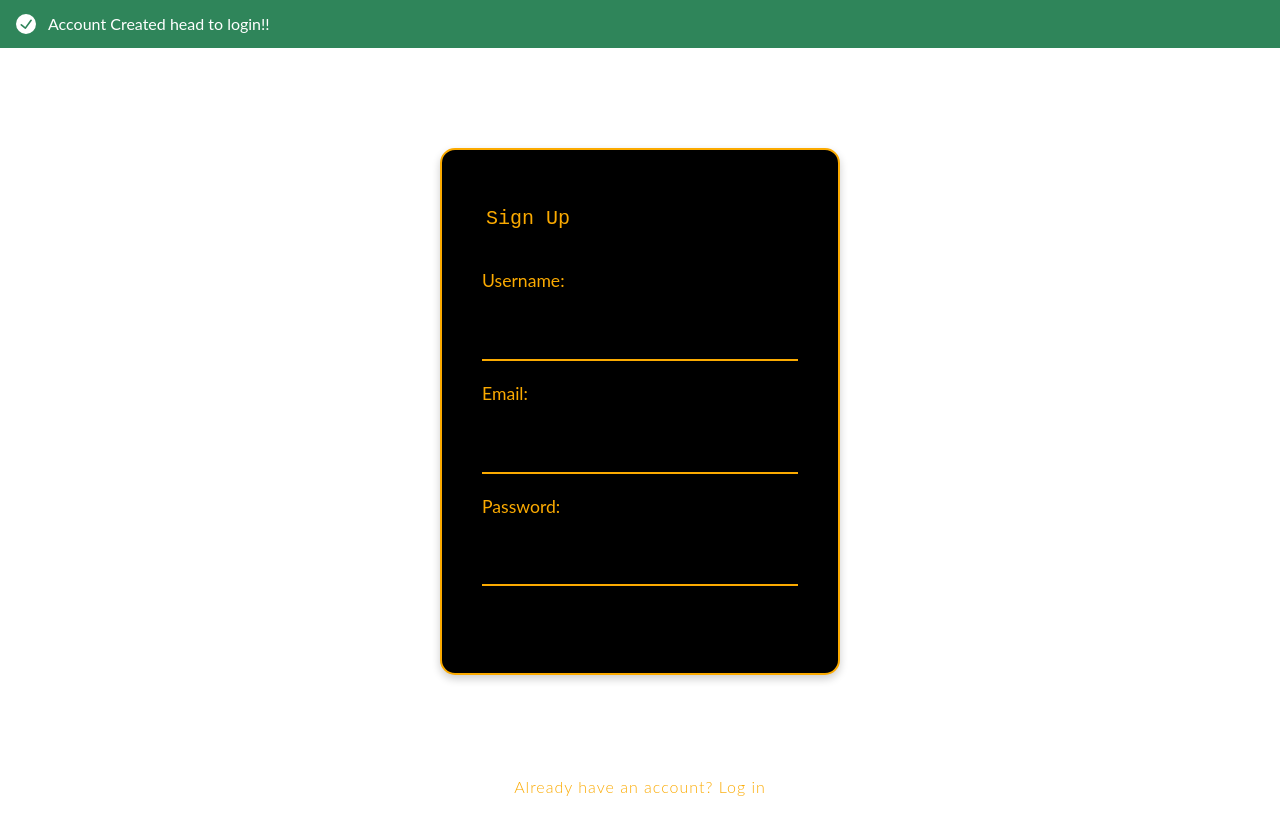
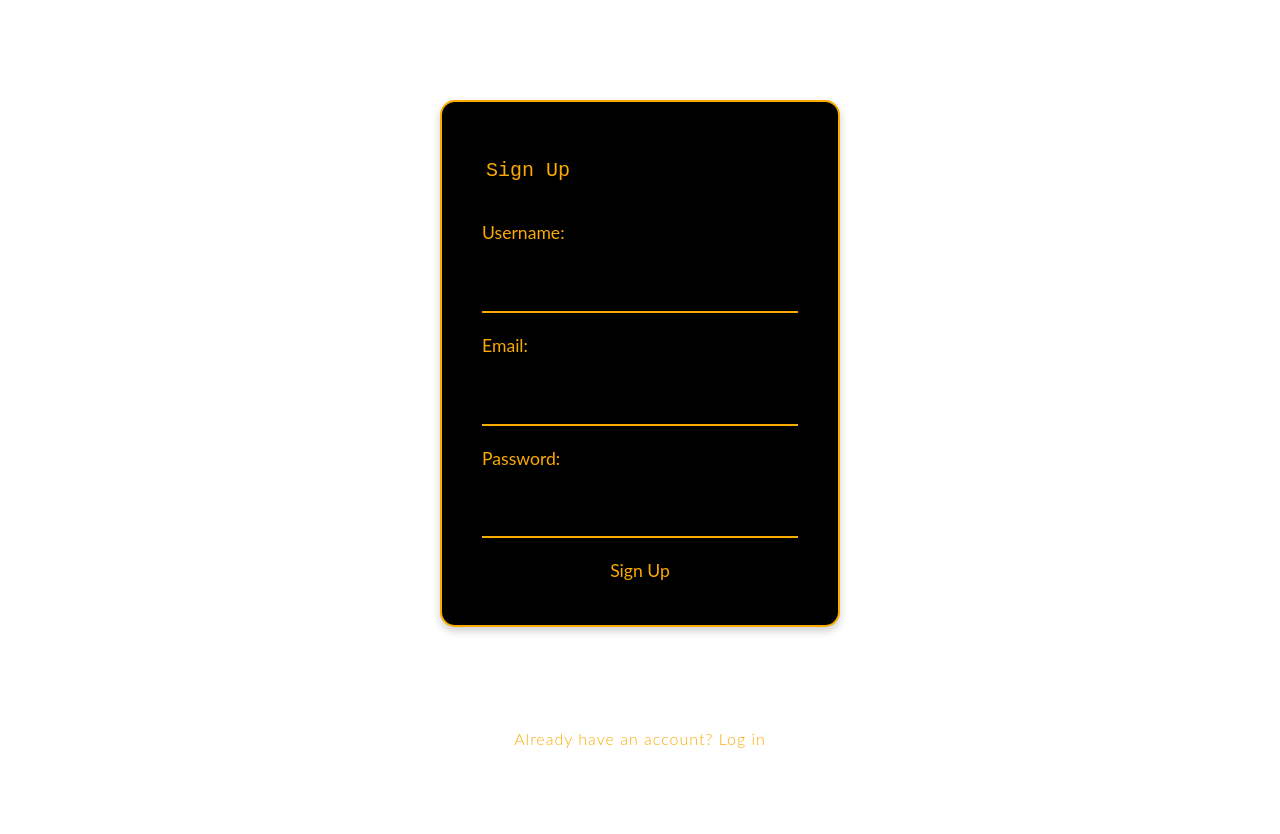
Before and after one commit to Pythonwithsean/Bellabeauty, a React (Vite) app: page /sign-up in a window 1280 px wide. Shown: the top 834 px of the page. Before the commit the page ends 800 px from the top, so only its background shows below. Built offline with nearby package versions, Linux system fonts and the light colour scheme.

Commit message:
"Commit"

```diff
--- a/src/Imports/imports.ts
+++ b/src/Imports/imports.ts
@@ -3,5 +3,6 @@ import Home from "../pages/Home";
 import NotFound from "../pages/NotFound.js";
 
 import Location from "../components/Location.js";
+import { AuthProvider, auth, type AuthcontextType } from "../pages/auth/authProvider.js";
 
-export { Signup, Home, Location, NotFound };
+export { Signup, Home, Location, NotFound, AuthProvider, auth, type AuthcontextType };
--- a/src/pages/App.tsx
+++ b/src/pages/App.tsx
@@ -3,6 +3,7 @@ import { Signup } from "../Imports/imports";
 import "../styles/index.css";
 import { BrowserRouter as Router, Route, Routes } from "react-router-dom";
 import { NotFound } from "../Imports/imports";
+import { AuthProvider } from "../Imports/imports";
 
 function App() {
   return (
@@ -11,7 +12,15 @@ function App() {
         <div>
           <Routes>
             <Route path="*" element={<NotFound />}></Route>
-            <Route path="/" element={<Home />}></Route>
+            <Route
+              path="/"
+              element={
+                <AuthProvider>
+                  <Home />
+                </AuthProvider>
+              }
+            ></Route>
+
             <Route path="/sign-up" element={<Signup />}></Route>
           </Routes>
         </div>
--- a/src/pages/auth/Signup.tsx
+++ b/src/pages/auth/Signup.tsx
@@ -1,4 +1,10 @@
-import { FormEvent, LegacyRef, MutableRefObject, useRef } from "react";
+import {
+  FormEvent,
+  LegacyRef,
+  MutableRefObject,
+  useRef,
+  useState,
+} from "react";
 import "../../styles/signup.css";
 import { Alert, AlertIcon } from "@chakra-ui/react";
 
@@ -12,6 +18,8 @@ export default function Signup() {
   const passwordRef: MutableRefObject<
     HTMLFormElement | HTMLInputElement | undefined
   > = useRef();
+
+  const [TOKEN, SETTOKEN] = useState<boolean>(false);
 
   const signUpFunc = async (
     username: string,
@@ -34,8 +42,12 @@ export default function Signup() {
       if (response.ok) {
         console.log("Sign up successful");
         const r = await response.json();
+        localStorage.setItem("TOKEN", r.TOKEN);
 
-        localStorage.setItem("TOKEN", r.TOKEN);
+        const t = localStorage.getItem("TOKEN");
+        if (t) {
+          SETTOKEN(true);
+        }
       } else {
         console.error("Sign up failed");
       }
@@ -46,6 +58,7 @@ export default function Signup() {
 
   const handleSubmit = async (e: FormEvent<HTMLFormElement>) => {
     e.preventDefault();
+
     signUpFunc(
       usernameRef.current?.value,
       emailRef.current?.value,
@@ -56,10 +69,13 @@ export default function Signup() {
   return (
     <>
       <div className="sign-up-container">
-        <Alert status="success" variant="solid">
-          <AlertIcon />
-          Account Created head to login!!
-        </Alert>
+        {TOKEN === true ? (
+          <Alert status="success" variant="solid">
+            <AlertIcon />
+            Account Created head to login!!
+          </Alert>
+        ) : null}
+
         <form onSubmit={handleSubmit} className="form_container">
           <h2>Sign Up</h2>
           <label htmlFor="username">Username:</label>
--- a/src/pages/auth/authProvider.tsx
+++ b/src/pages/auth/authProvider.tsx
@@ -16,13 +16,12 @@ type authProviderProps = {
 
 const AuthProvider = ({ children }: authProviderProps): JSX.Element => {
   const [isAuthenticated, setIsAuthenticated] = useState<boolean>(false);
-
+  const TOKEN = localStorage.getItem("TOKEN");
   useEffect(() => {
-    const TOKEN = localStorage.getItem("TOKEN");
     if (TOKEN) {
       setIsAuthenticated(true);
     }
-  }, []);
+  }, [TOKEN]);
 
   const contextValue: AuthcontextType = {
     isAuthenticated: isAuthenticated,
@@ -31,4 +30,4 @@ const AuthProvider = ({ children }: authProviderProps): JSX.Element => {
   return <auth.Provider value={contextValue}>{children}</auth.Provider>;
 };
 
-export { AuthProvider, auth };
+export { AuthProvider, auth, type AuthcontextType };
--- a/src/styles/signup.css
+++ b/src/styles/signup.css
@@ -43,7 +43,8 @@ input::placeholder {
 button {
   width: 100%;
   background-color: #fbaa00;
-  color: #000;
+  color: #fbaa00;
+  border: 2px solid #fbaa00;
   padding: 15px;
   border: none;
   border-radius: 5px;
```
